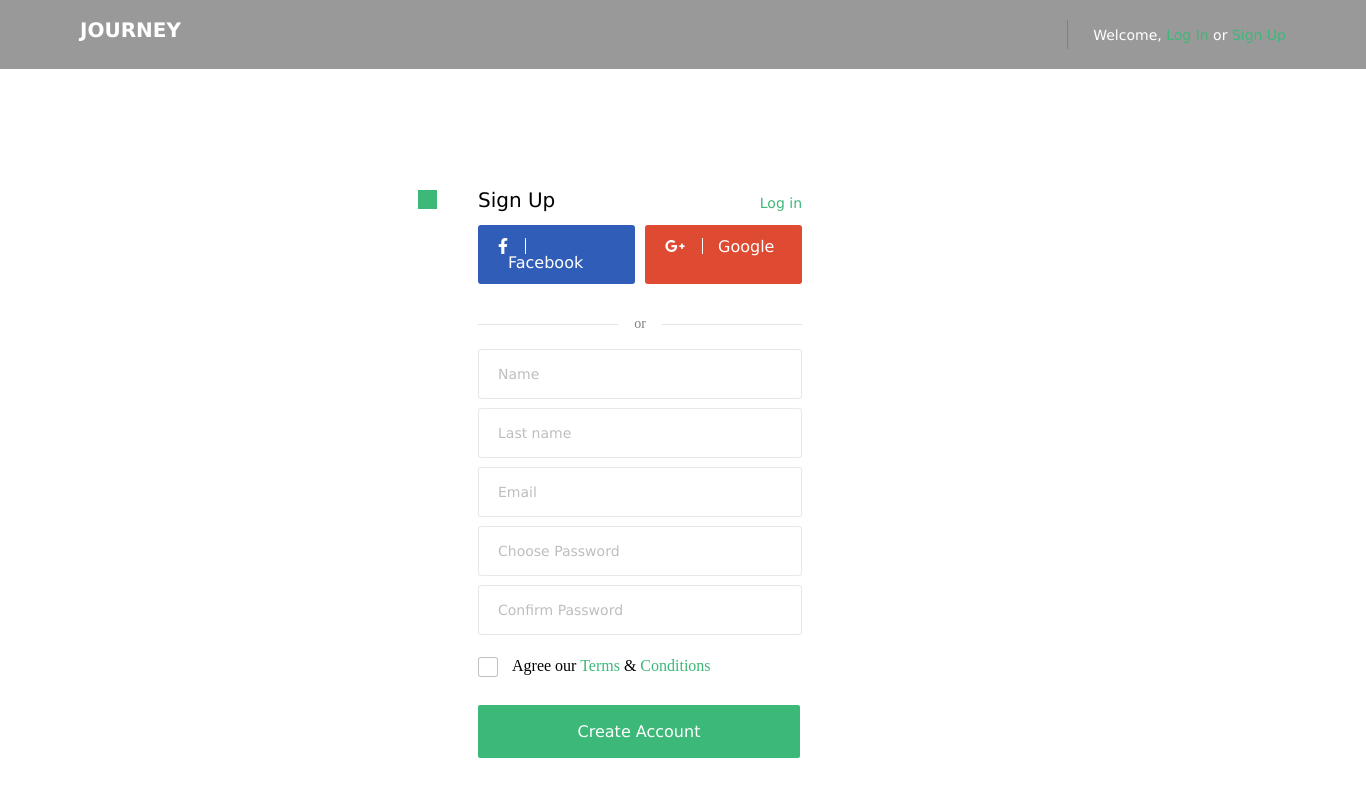
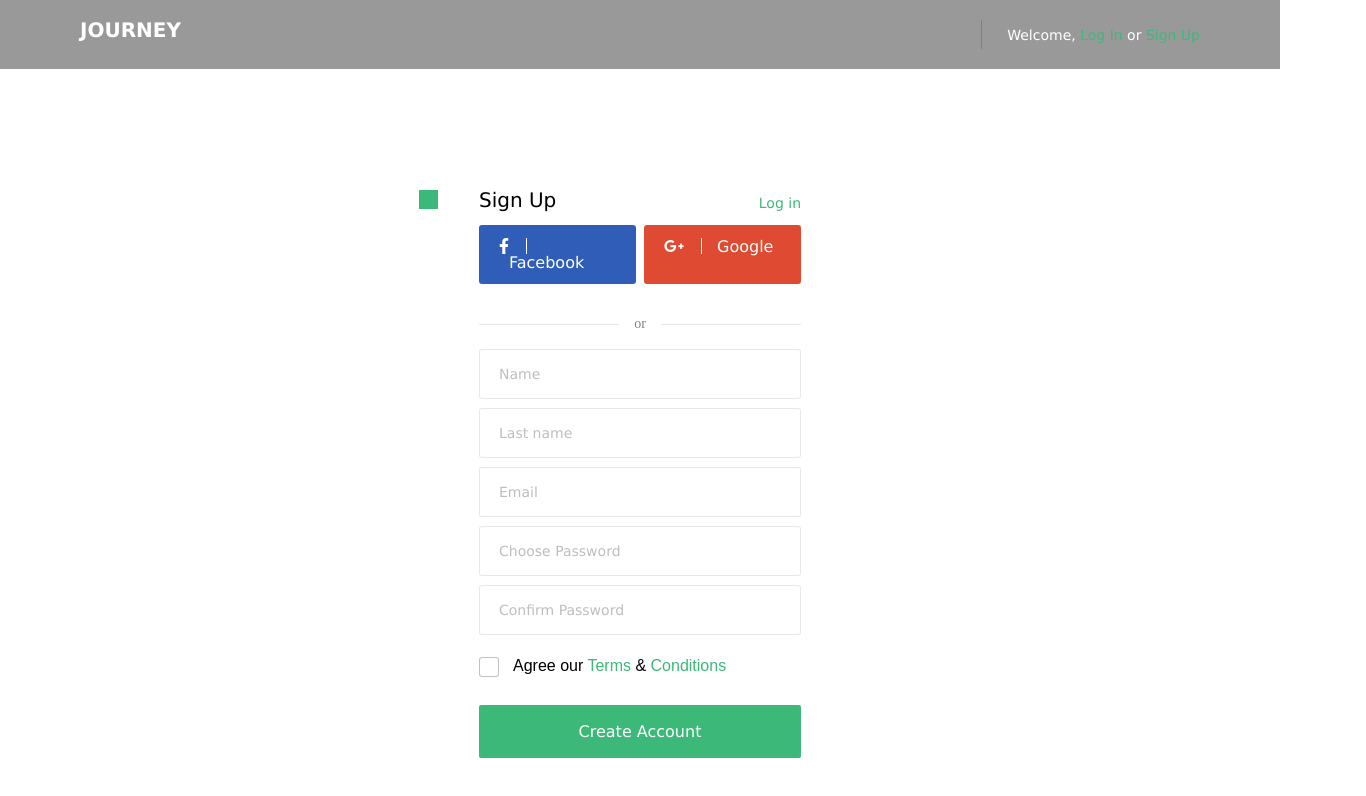
Before and after one commit to arjuncv7/Homework4, a plain HTML site: page index.html in a window 1280 px wide. Shown: the whole page, 1366 px wide, since content can reach past the window. Drawn offline with Linux system fonts and the light colour scheme.

Commit message:
homework4fix

```diff
--- a/css/styles.css
+++ b/css/styles.css
@@ -1,7 +1,5 @@
 body {
-  margin: 0 auto;
   height: 768px;
-  width: 1366px;
   background-image: url(../images/background.png);
   background-size: 100% 100%;
   background-repeat: no-repeat;
@@ -22,11 +20,11 @@ body {
   font-weight: 900;
 }
 
-.header-menu-logo-text{
+.header-menu-logo-text {
   color: white;
 }
 
-.header-menu-logo-text:hover{
+.header-menu-logo-text:hover {
   color: #3cb878;
 }
 
@@ -78,7 +76,7 @@ body {
   background-position: -130px;
 }
 
-.header-welcome-text{
+.header-welcome-text {
   display: flex;
   align-items: center;
   font-size: 14px;
@@ -97,7 +95,6 @@ body {
 
 .container {
   margin: 0 auto;
-  width: 444px;
 }
 
 .green-block {
@@ -137,7 +134,9 @@ main {
 }
 
 .login:hover {
-  border-bottom: 1px solid #3cb878;
+  text-decoration-line: underline;
+  text-decoration-color: rgb(11, 163, 85);
+  text-underline-offset: 3px;
 }
 
 .login-buttons {
@@ -249,13 +248,12 @@ h4::after {
 .register-form {
   display: flex;
   flex-direction: column;
-  width: 100%;
+  justify-content: stretch;
 }
 
 input[type="text"],
 input[type="password"],
 input[type="email"] {
-  width: 93%;
   height: 46px;
   margin-bottom: 9px;
   border: 1px solid rgba(139, 139, 139, 0.2);
@@ -323,6 +321,7 @@ a {
 }
 
 .terms-conditions {
+  font-family: sans-serif;
   padding-left: 10px;
 }
 
--- a/index.html
+++ b/index.html
@@ -58,8 +58,9 @@
         <div class="form-seperator">
           <h4>or</h4>
         </div>
-        <form class="register-form">
+        <form >
           <div class="input-container">
+            <div class="register-form">
           <input type="text" name="first_name" id="first_name" placeholder="Name" required />
           <input type="text" name="last_name" id="last_name" placeholder="Last name" required />
           <input type="email" name="email" id="email" placeholder="Email" required />
@@ -71,6 +72,7 @@
             <span class="terms-conditions">Agree our <a href="#" class="terms-link">Terms</a> & <a href="#" class="conditions-link">Conditions</a></span>
           </label>
         </div>
+      </div>
         </div>
         <input type="submit" class="button-create" value="Create Account">
         </form>
```
